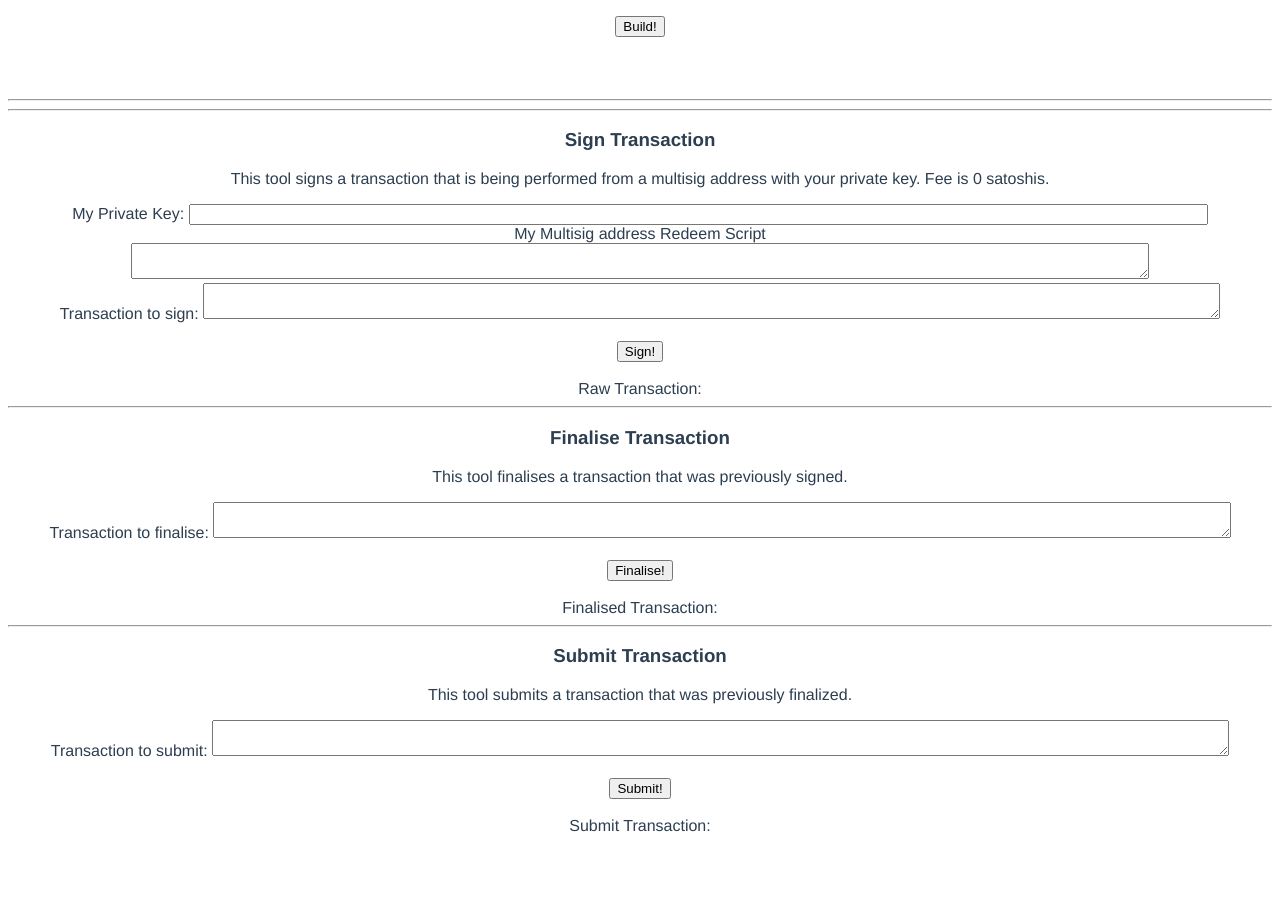
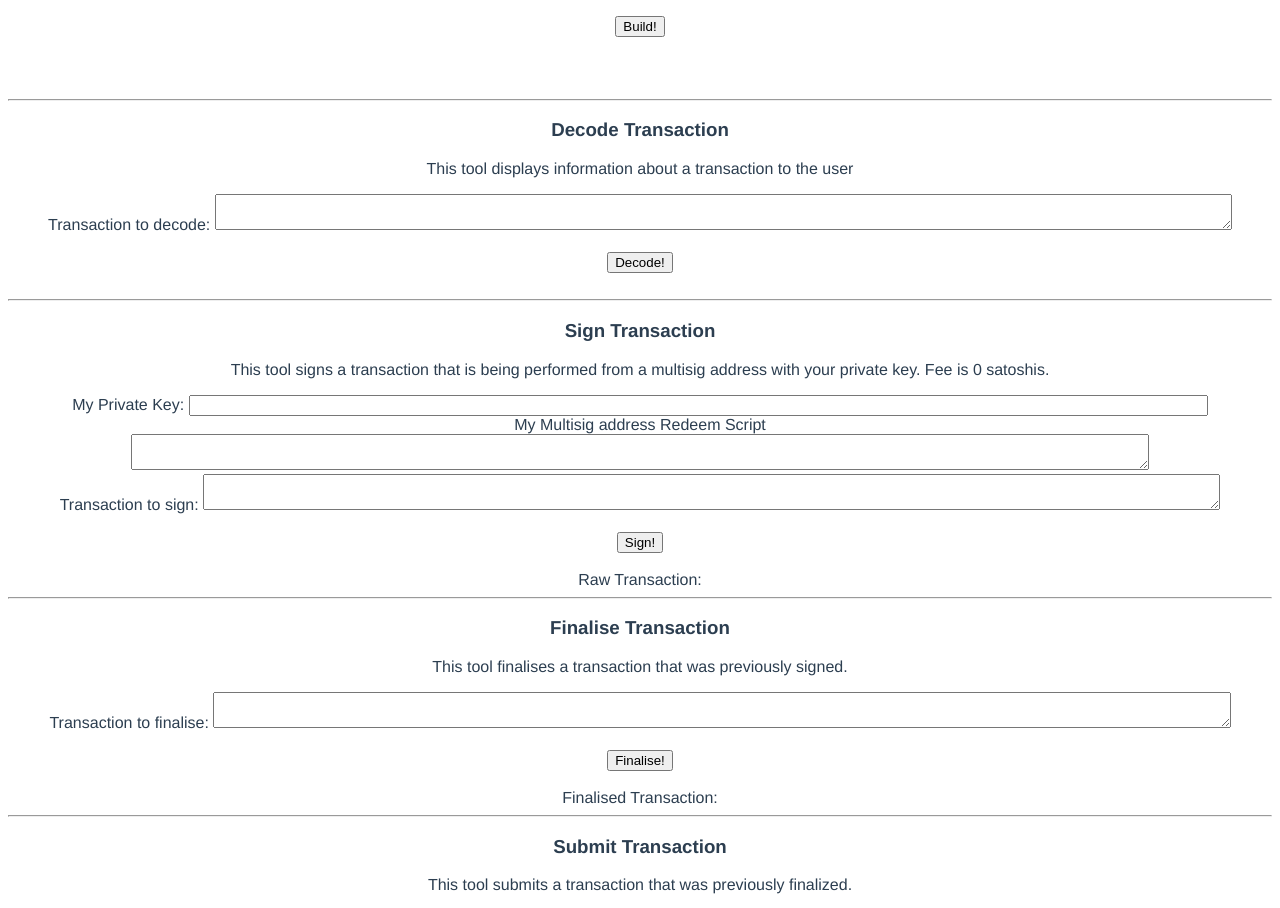
Before and after one commit to RunOnFlux/FLUXmultisig, a Vue app: page / in a window 1280 px wide. Shown: the part 1043-1951 px from the top of the page. Before the commit the page ends 1886 px from the top, so only its background shows below. Built offline with nearby package versions, Linux system fonts and the light colour scheme.

Commit message:
remove chain lock

```diff
--- a/src/App.vue
+++ b/src/App.vue
@@ -260,10 +260,7 @@
       </div>
     </div>
     <hr>
-    <div
-      v-if="chain === 'bitcoin'"
-      style="white-space: pre-line;"
-    >
+    <div style="white-space: pre-line;">
       <h3>
         Decode Transaction
       </h3>
```
